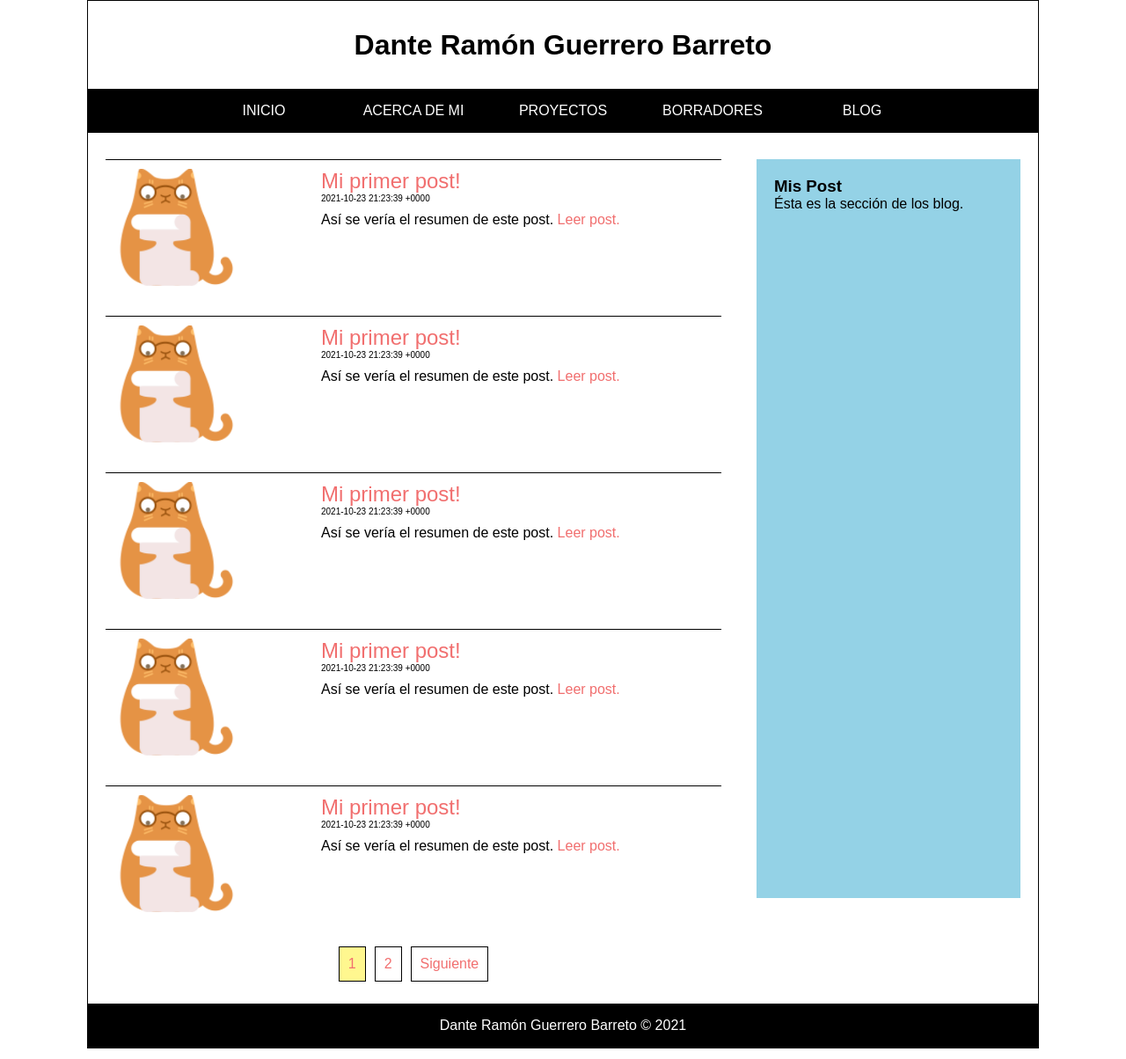
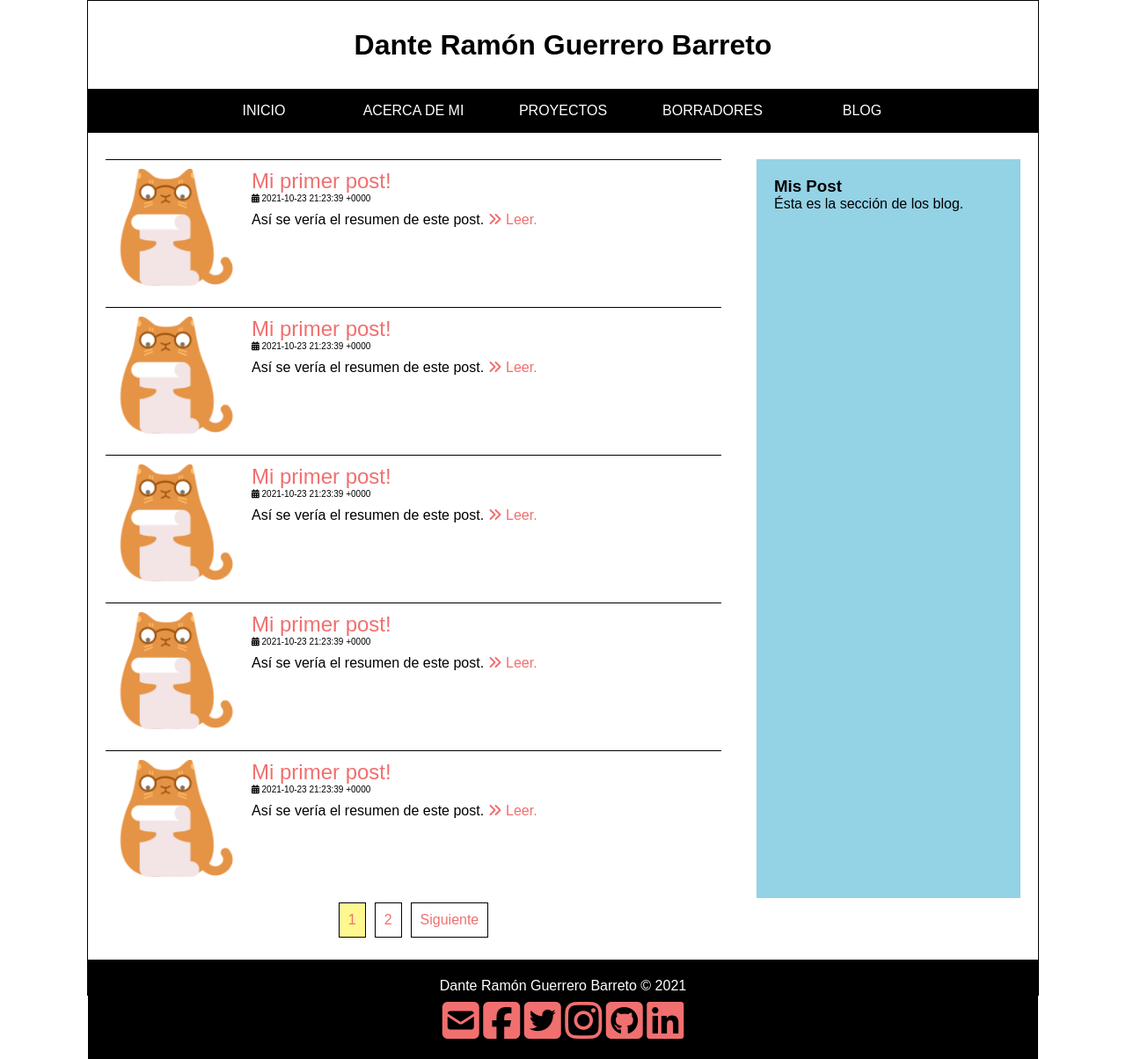
Before and after one commit to Dante-Guerrero/Dante-Guerrero.github.io, a Jekyll site: the page built from blog.md, in a window 1280 px wide. Shown: the whole page at 88% size. Built offline with Jekyll 4.4.1, drawn with Linux system fonts in a browser that asks for light colours; nearby versions of some CDN libraries; the list of posts is cut into pages by our own code.

Commit message:
Actualización automática del 04/11/2021 a las 01:17

```diff
--- a/_includes/footer.html
+++ b/_includes/footer.html
@@ -1,3 +1,4 @@
 <footer>
-	Dante Ramón Guerrero Barreto &copy; 2021
+	<p> Dante Ramón Guerrero Barreto &copy; 2021 </p>
+	<p> {% include social-media-links.html %} </p>
 </footer>
--- /dev/null
+++ b/_includes/social-media-links.html
@@ -0,0 +1,13 @@
+{% if site.data.social-media %}
+    <div id="social-media">
+        {% assign sm = site.data.social-media %}
+        {% for entry in sm %}
+
+            {% assign key = entry | first %}
+            {% if sm[key].id %}
+                <a href="{{ sm[key].href }}{{ sm[key].id }}" title="{{ sm[key].title }}"><i class="fa {{ sm[key].fa-icon }} fa-3x"></i></a>
+            {% endif %}
+
+        {% endfor %}
+    </div>
+{% endif %}
--- a/_layouts/default.html
+++ b/_layouts/default.html
@@ -4,6 +4,7 @@
 	  <meta charset="utf-8">
 	  <title>Dante-Guerrero</title>
 	  <link rel="stylesheet" href="{{ '/assets/css/main.css' | relative_url }}" />
+	  <script src="https://use.fontawesome.com/f17cdd4489.js"></script>
 	</head>
 	<body>
 			<div id="container">
--- a/_layouts/secciones/blog.html
+++ b/_layouts/secciones/blog.html
@@ -14,10 +14,10 @@ layout: default
         </section>
         <section class="blog_article_text">
           <a class="blog_article_title" href="{{ post.url }}"> {{ post.title }} </a>
-          <p class="blog_article_date"> {{ post.date }} </p>
+          <p class="blog_article_date"> <i class="fa fa-calendar"></i> {{ post.date }} </p>
           <p class="blog_article_resumen">
             {{ post.resumen }}
-            <a href="{{ post.url }}"> Leer post. </a>
+            <a href="{{ post.url }}"> <i class="fa fa-angle-double-right"></i> Leer. </a>
           </p>
         </section>
         <div class="clearfix"></div>
--- a/_sass/parciales/_footer.scss
+++ b/_sass/parciales/_footer.scss
@@ -2,6 +2,7 @@ footer{
     background: black;
     text-align: center;
     color: white;
-    height: 50px;
-    line-height: 50px;
+    height: 20px;
+    line-height: 20px;
+    padding-top: 20px;
 }
--- /dev/null
+++ b/_sass/parciales/_social-media-links.scss
@@ -0,0 +1,5 @@
+#social-media{
+    background-color: black;
+    padding-top: 5px;
+    padding-bottom: 20px;
+}
--- a/_sass/secciones/_blog.scss
+++ b/_sass/secciones/_blog.scss
@@ -5,7 +5,6 @@
     color: black;
     min-height: 800px;
     padding-bottom: 20px;
-    padding-right: 20px;
 }
 
 .blog_2{
@@ -18,19 +17,19 @@
 
 .blog_article{
     list-style: none;
-    margin-bottom: 20px;
+    margin-bottom: 10px;
     border-top: 1px solid black ;
 }
 
 .blog_article_imagen{
     float: left;
-    width: 25%;
+    width: 136px;
     padding: 10px;
 }
 
 .blog_article_text{
     float: right;
-    width: calc(75% - 80px);
+    width: calc(100% - 176px);
     padding: 10px;
 }
 
--- a/assets/css/main.scss
+++ b/assets/css/main.scss
@@ -11,6 +11,7 @@
 @import "parciales/footer";
 @import "parciales/header";
 @import "parciales/navigation";
+@import "parciales/social-media-links";
 @import "parciales/trail";
 
 /* secciones */
```
Also changed, not shown: _data/social-media.yml (added, +35 -0 lines).
